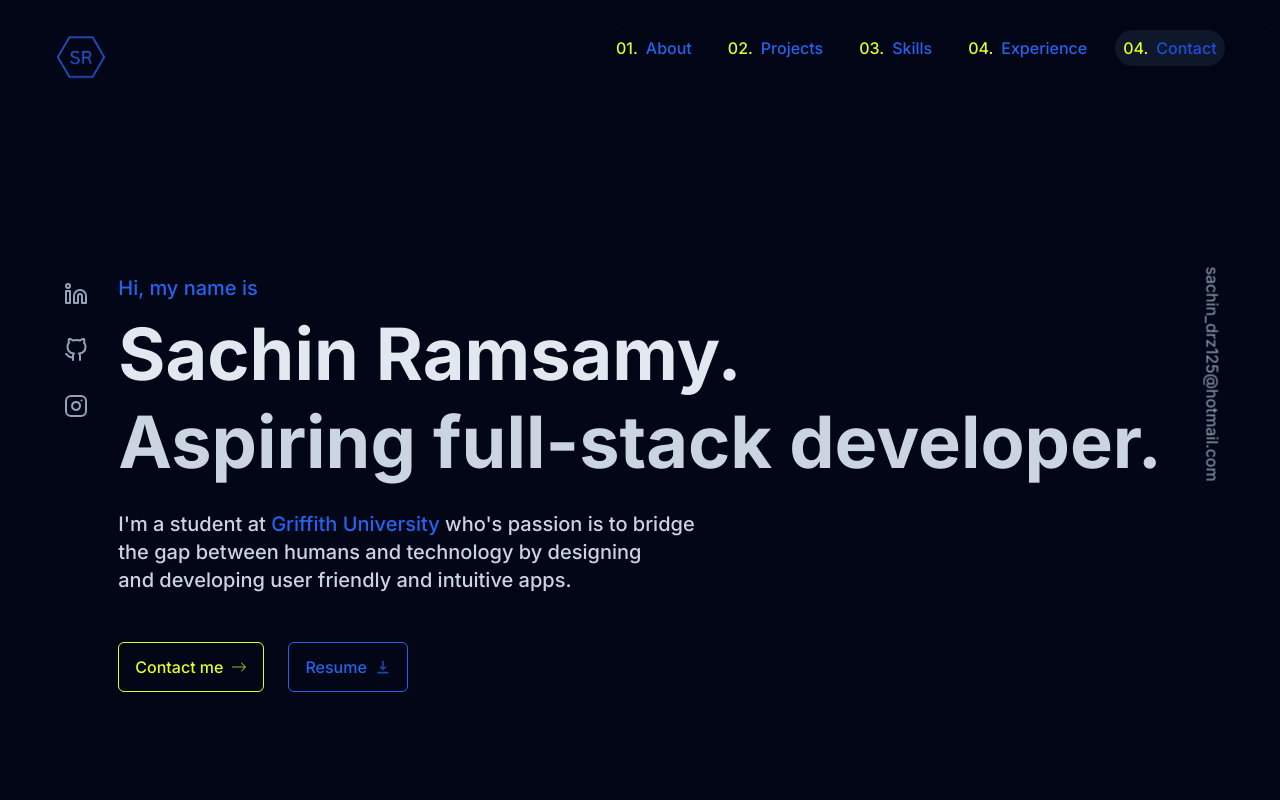
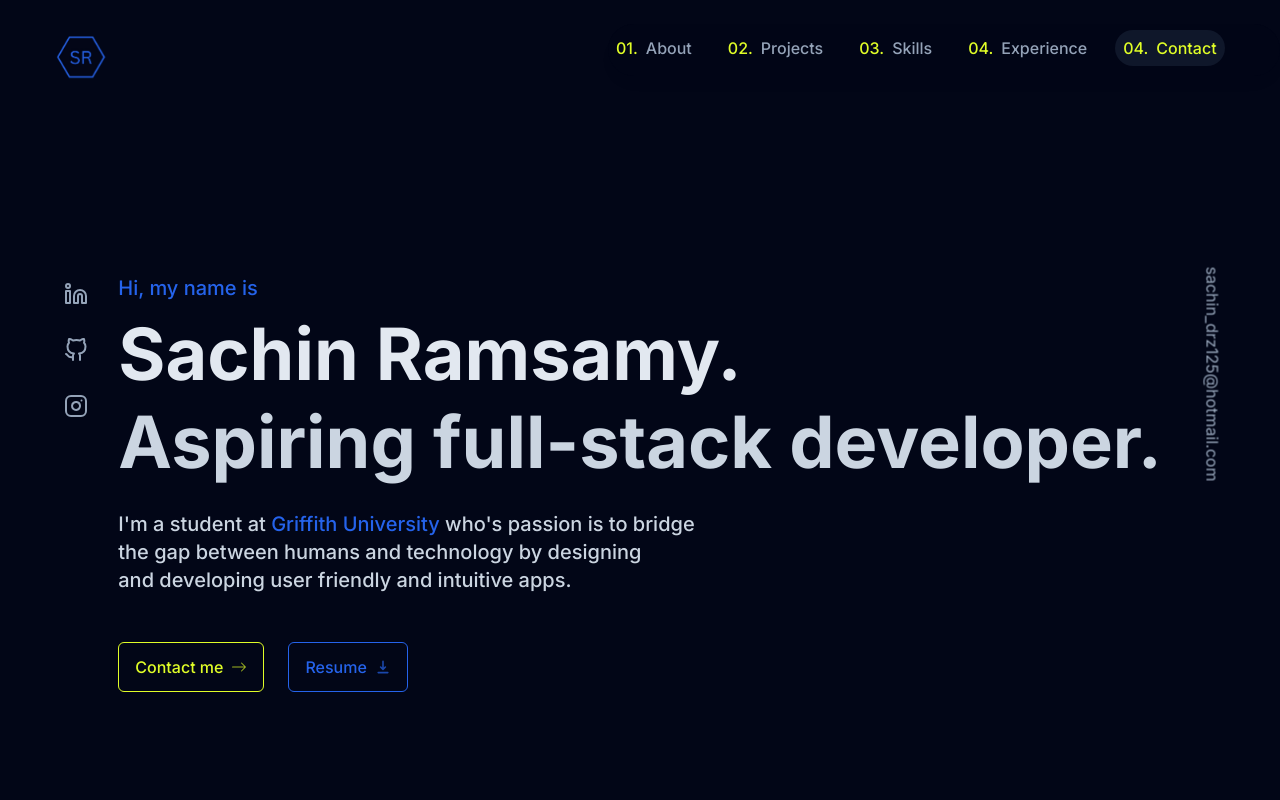
Before and after one commit to sramsamy/portfolio, a Next.js app: page / in a window 1280 px wide. Shown: the top 800 px of the page. Built offline with nearby package versions, Linux system fonts and the light colour scheme; no server answers.

Commit message:
Implemented footer component

```diff
--- a/app/layout.tsx
+++ b/app/layout.tsx
@@ -3,6 +3,7 @@ import { Inter } from 'next/font/google'
 import Header from '@/components/header'
 import ActiveSectionContextProvider from '@/context/active-section-context'
 import { Toaster } from 'react-hot-toast'
+import Footer from '@/components/footer'
 
 const inter = Inter({ subsets: ['latin'] })
 
@@ -23,6 +24,7 @@ export default function RootLayout({
         <Header />
         <Toaster position='bottom-center' />
         {children}
+        <Footer />
       </ActiveSectionContextProvider>
       </body>
     </html>
--- /dev/null
+++ b/components/footer.tsx
@@ -0,0 +1,12 @@
+import React from "react";
+
+export default function Footer() {
+	return (
+		<footer className="mb-10 px-4 text-center text-slate-400">
+			<small>
+				Designed & Built by Sachin Ramsamy <br />
+
+			</small>
+		</footer>
+	);
+}
--- a/components/header.tsx
+++ b/components/header.tsx
@@ -15,16 +15,20 @@ export default function Header() {
 
 	return (
 		<header className="z-[999] relative px-4">
-			<div className="sm:flex top-0 left-0 h-12 py-2 pl-2 sm:h-[initial] sm:py-0 hidden">
+			<motion.div
+				className="sm:flex top-0 left-0 h-12 py-2 pl-2 sm:h-[initial] sm:py-0 hidden"
+				initial={{ y: -100, opacity: 0 }}
+				animate={{ y: 0, opacity: 1 }}
+			>
 				<Image width={50} height={50} src={logo} alt="Logo" />
-			</div>
+			</motion.div>
 			<motion.div
 				className="mt-6 fixed top-0 justify-end right-0 w-full bg-slate-950 bg-opacity-80 shadow-lg shadow-black/[0.03] backdrop-blur-[0.5rem] sm:h-[3.25rem] sm:w-[42rem] sm:rounded-full"
 				initial={{ y: -100, opacity: 0 }}
 				animate={{ y: 0, opacity: 1 }}
 			>
 				<nav className=" flex fixed top-0 h-12 py-2 sm:h-[initial] sm:py-0 justify-end">
-					<ul className="flex w-[22rem flex-wrap items-center justify-center gap-y-1 text-[0.9rem] font-medium text-blue-600 sm:w-[initial sm:flex-nowrap sm:gap-5 mr-5 text-base">
+					<ul className="flex w-[22rem flex-wrap items-center justify-center gap-y-1 text-[0.9rem] font-medium text-slate-400 sm:w-[initial sm:flex-nowrap sm:gap-5 mr-5 text-base">
 						{links.map((link) => (
 							<motion.li
 								className="h-3/4 flex items-center justify-center relative"
@@ -34,9 +38,9 @@ export default function Header() {
 							>
 								<Link
 									className={clsx(
-										"flex w-full items-center justify-center px-2 py-3 hover:text-blue-700 transition gap-2",
+										"flex w-full items-center justify-center px-2 py-3 hover:text-[#e0fd27] transition gap-2",
 										{
-											"text-blue-700": activeSection === link.name,
+											"text-[#e0fd27]": activeSection === link.name,
 										}
 									)}
 									href={link.hash}
--- a/components/skills.tsx
+++ b/components/skills.tsx
@@ -35,7 +35,7 @@ export default function Skills() {
 				<h1 className="text-[#e0fd27] text-3xl mb-8">03.</h1>
 				<SectionHeading>Skills</SectionHeading>
 			</div>
-			<ul className="flex flex-wrap justify-center gap-2 text-lg text-gray-800 mt-14">
+			<ul className="flex flex-wrap justify-center gap-2 text-lg text-blue-600 mt-14">
 				{skillsData.map((skill, index) => (
 					<motion.li
 						variants={fadeInAnimationVariants}
@@ -46,7 +46,7 @@ export default function Skills() {
 						}}
 						custom={index}
 						key={index}
-						className="bg-white  border border-black/[0.1] rounded-xl px-5 py-3"
+						className="bg-slate-950  border border-blue-600 rounded-xl px-5 py-3"
 					>
 						{skill}
 					</motion.li>
```
